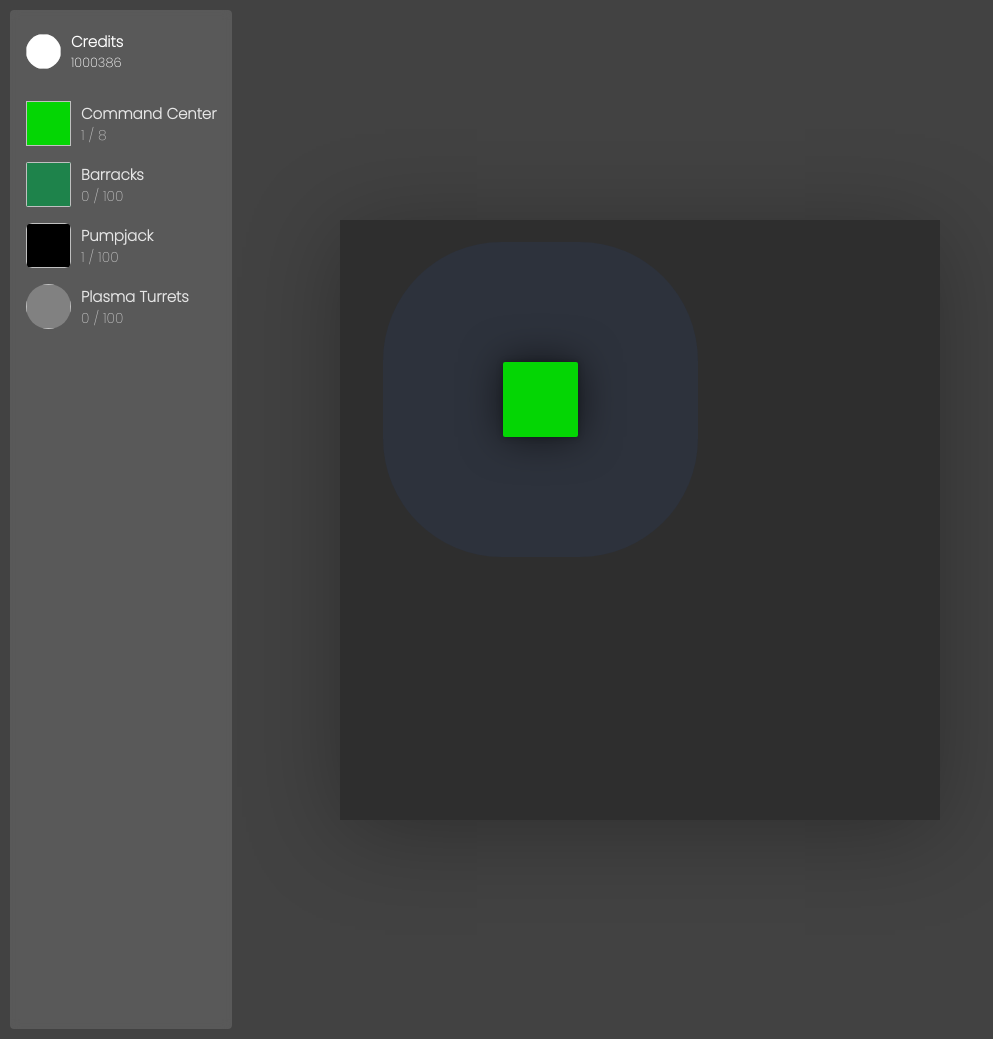
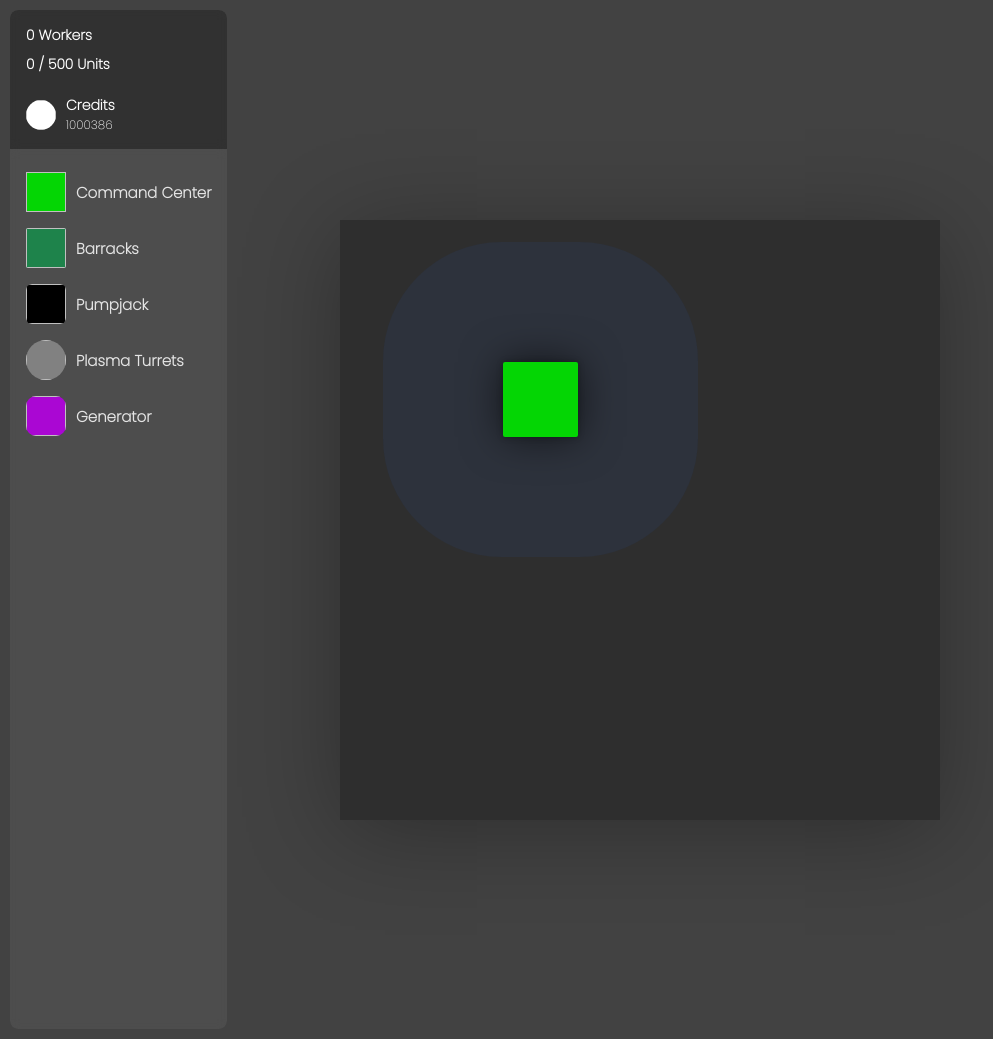
Before and after one commit to CarsonBurke/JS-RTS-Game, a web app: file public/game.html in a window 1280 px wide. Shown: the whole page, without its empty margins (0-993 px from the left). Run offline with its HTML, style and script files only (its server is not run), Linux system fonts and the light colour scheme.

Commit message:
added more units to openStructures

```diff
--- a/public/game.html
+++ b/public/game.html
@@ -9,10 +9,10 @@
 </head>
 
 <!--
-    Teir 1 is thematically green,
-    Teir 2 is themcatically yellow,
-    Teir 3 is thematically blue,
-    Teir 4 is thematically red
+    Tier 1 is thematically green,
+    Tier 2 is themcatically yellow,
+    Tier 3 is thematically blue,
+    Tier 4 is thematically red
 -->
 
 <body oncontextmenu="return false;">
@@ -20,7 +20,12 @@
     <div class="map" id="map"></div>
 
     <div class="sideBar">
-        <label class="displayItem">
+        <div class="sideBarTopper">
+            <div class="unitCountParent">
+                <h3 class="economicUnitCount">0 Workers</h3>
+                <h3 class="totalUnitCount">0 / 500 Units</h3>
+            </div>
+            <div class="displayItem">
                 <img class="displayImg creditImg">
 
                 <div class="displayTagParent">
@@ -28,8 +33,10 @@
                     <p class="displayAmount" id="creditAmount">0</p>
                 </div>
 
-        </label>
-        <label tabindex="0" class="sideBarItem" id="commandCenterTag" onclick="buildMode('commandCenter')">
+            </div>
+        </div>
+        <div class="sideBarContent">
+            <div tabindex="0" class="sideBarItem" id="commandCenterTag" onclick="buildMode('commandCenter')">
 
                 <div class="tooltipParent">
                     <p class="tooltipText">Command centers cost 2500 credits</p>
@@ -39,37 +46,42 @@
 
                 <div class="tagParent">
                     <h3 class="itemTag">Command Center</h3>
-                <p class="itemAmount" id="commandCenterAmount">0</p>
                 </div>
 
-        </label>
-        <label tabindex="0" class="sideBarItem" id="barrackTag" onclick="buildMode('barrack')">
+            </div>
+            <div tabindex="0" class="sideBarItem" id="barrackTag" onclick="buildMode('barrack')">
                 <img alt="" class="itemImg barrackImg">
 
                 <div class="tagParent">
                     <h3 class="itemTag">Barracks</h3>
-                <p class="itemAmount" id="barrackAmount">0</p>
                 </div>
 
-        </label>
-        <label tabindex="0" class="sideBarItem" id="pumpjackTag" onclick="buildMode('pumpjack')">
+            </div>
+            <div tabindex="0" class="sideBarItem" id="pumpjackTag" onclick="buildMode('pumpjack')">
                 <img alt="" class="itemImg pumpjackImg">
 
                 <div class="tagParent">
                     <h3 class="itemTag">Pumpjack</h3>
-                <p class="itemAmount" id="pumpjackAmount">0</p>
                 </div>
 
-        </label>
-        <label tabindex="0" class="sideBarItem" id="plasmaTurretTag" onclick="buildMode('plasmaTurret')">
+            </div>
+            <div tabindex="0" class="sideBarItem" id="plasmaTurretTag" onclick="buildMode('plasmaTurret')">
                 <img alt="" class="itemImg plasmaTurretImg">
 
                 <div class="tagParent">
                     <h3 class="itemTag">Plasma Turrets</h3>
-                <p class="itemAmount" id="plasmaTurretAmount">0</p>
                 </div>
 
-        </label>
+            </div>
+            <div tabindex="0" class="sideBarItem" id="generatorTag" onclick="buildMode('generator')">
+                <img alt="" class="itemImg generatorImg">
+
+                <div class="tagParent">
+                    <h3 class="itemTag">Generator</h3>
+                </div>
+
+            </div>
+        </div>
     </div>
 
     <div class="closeInfoParent" id="closeInfoParent">Press X or click here to exit build mode</div>
--- a/public/materials/script.js
+++ b/public/materials/script.js
@@ -230,24 +230,18 @@ let gameObjects = {
             cost: 9000,
             range: 6,
             openedStructure: {
-                teir2: {
-                    displayName: "Teir 2",
+                tier2: {
+                    displayName: "Tier 2",
                     class: "tier2Tag",
                     cost: 14000,
                 },
-                builder: {
-                    displayName: "Builder",
-                    class: "builderTag",
-                    cost: 200,
-                },
-                basicDriod: {
-                    displayName: "Basic Driod",
-                    class: "basicDriodTag",
+                workerDroid: {
+                    displayName: "Worker Droid",
+                    class: "workerDroidTag",
                     cost: 450,
                 }
             },
             dimensions: 4,
-            amountId: "commandCenterAmount",
             onClickEvent: "placeCommandCenter",
             tag: "commandCenterTag"
         },
@@ -256,26 +250,23 @@ let gameObjects = {
             amountMax: 100,
             cost: 900,
             openedStructure: {
-                teir2: {
-                    displayName: "Teir 2",
-                    class: "",
-
+                tier2: {
+                    displayName: "Tier 2",
+                    class: "tier2Tag",
                     cost: 2400,
                 },
-                builder: {
-                    displayName: "Builder",
-                    class: "",
-
+                workerDroid: {
+                    displayName: "Worker Droid",
+                    class: "workerDroidTag",
                     cost: 200,
                 },
-                basicDriod: {
-                    displayName: "Basic Driod",
-                    class: "",
+                combatDroid: {
+                    displayName: "Combat Droid",
+                    class: "combatDroidTag",
                     cost: 450,
                 }
             },
             dimensions: 3,
-            amountId: "barrackAmount",
             onClickEvent: "placeBarrack",
             tag: "barrackTag"
         },
@@ -284,21 +275,18 @@ let gameObjects = {
             amountMax: 100,
             cost: 400,
             openedStructure: {
-                teir3: {
-                    displayName: "Teir 3",
-                    class: "",
-
+                tier3: {
+                    displayName: "Tier 3",
+                    class: "tier3Tag",
                     cost: 6500,
                 },
-                teir2: {
-                    displayName: "Teir 2",
-                    class: "",
-
+                tier2: {
+                    displayName: "Tier 2",
+                    class: "tier2Tag",
                     cost: 2200,
                 }
             },
             dimensions: 2,
-            amountId: "pumpjackAmount",
             onClickEvent: "placePumpjack",
             tag: "pumpjackTag"
         },
@@ -310,28 +298,45 @@ let gameObjects = {
             openedStructure: {
                 rapid: {
                     displayName: "Rapid Fire",
-                    class: "",
-
+                    class: "rapidFireTag",
                     cost: 1800,
                 },
                 antiAir: {
                     displayName: "Anti Air",
-                    class: "",
-
+                    class: "antiAirTag",
                     cost: 1100,
                 },
                 railgun: {
                     displayName: "Railgun",
-                    class: "",
-
+                    class: "railgunTag",
                     cost: 1500,
                 }
             },
             dimensions: 2,
-            amountId: "plasmaTurretAmount",
             onClickEvent: "placePlasmaTurret",
             tag: "plasmaTurretTag"
         },
+        "generator": {
+            amount: 0,
+            amountMax: 100,
+            cost: 1600,
+            range: 5,
+            openedStructure: {
+                tier2: {
+                    displayName: "Tier 2",
+                    class: "tier2Tag",
+                    cost: 2400,
+                },
+                overdrive: {
+                    displayName: "Overdrive",
+                    class: "overdrive",
+                    cost: 1500,
+                }
+            },
+            dimensions: 2,
+            onClickEvent: "placeGenerator",
+            tag: "generatorTag"
+        }
     },
     terrain: {
         "mountains": {
@@ -343,15 +348,7 @@ let gameObjects = {
 
         },
         resources: {
-            "oi": {
-
-
-            },
-            "fishs": {
-
-
-            },
-            "tree": {
+            "oiWells": {
 
 
             },
@@ -359,6 +356,10 @@ let gameObjects = {
 
 
             },
+            "metalRocks": {
+
+
+            }
         },
     },
 }
@@ -477,8 +478,6 @@ function placeStructure(e, structure) {
 
                         let x = 0
 
-                        if (structure == "commandCenter") {
-
                         let structureData = document.createElement("div")
 
                         structureData.className = "structureDataParent"
@@ -491,8 +490,6 @@ function placeStructure(e, structure) {
 
                             let itemDisplayParent = document.createElement("div")
 
-                                itemDisplayParent.innerText = gameObjects.structures[structure].openedStructure[item].displayName
-
                             itemDisplayParent.className = "structureDataItem"
 
                             itemDisplayParent.classList.add(gameObjects.structures[structure].openedStructure[item].class)
@@ -501,10 +498,20 @@ function placeStructure(e, structure) {
 
                             let itemDisplayImage = document.createElement("img")
 
+                            itemDisplayImage.className = "structureDataImage"
 
-                                let itemDisplayText = document.createElement("img")
+                            itemDisplayParent.appendChild(itemDisplayImage)
+
+
+                            let itemDisplayText = document.createElement("h3")
+
+                            itemDisplayText.innerText = gameObjects.structures[structure].openedStructure[item].displayName
+
+                            itemDisplayText.className = "structureDataText"
+
+                            itemDisplayParent.appendChild(itemDisplayText)
                         }
-                        }
+
 
                         if (structure == "commandCenter" || structure == "plasmaTurret") {
 
@@ -528,8 +535,6 @@ function placeStructure(e, structure) {
                         gameObjects.resources.credits.amount -= gameObjects.structures[structure].cost
 
                         gameObjects.structures[structure].amount += 1
-
-                        document.getElementById(gameObjects.structures[structure].amountId).innerText = gameObjects.structures[structure].amount + " / " + gameObjects.structures[structure].amountMax
 
                         for (let y = gridParent.y; y < gridParent.y + gameObjects.structures[structure].dimensions; y++) {
                             for (x = gridParent.x; x < gridParent.x + gameObjects.structures[structure].dimensions; x++) {
@@ -648,8 +653,5 @@ addText()
 
 function addText() {
 
-    for (let structure of Object.keys(gameObjects.structures)) {
 
-        document.getElementById(gameObjects.structures[structure].amountId).innerText = gameObjects.structures[structure].amount + " / " + gameObjects.structures[structure].amountMax
 }
-}
--- a/public/materials/style.css
+++ b/public/materials/style.css
@@ -116,6 +116,16 @@
             box-shadow: rgba(0, 0, 0, 0.6) 0 0 40px 0;
         }
 
+        .generator {
+            opacity: 1;
+            border-radius: 10px;
+            background: rgb(170, 7, 211);
+            margin: 2.5px;
+            height: 35px;
+            width: 35px;
+            box-shadow: rgba(0, 0, 0, 0.4) 0 0 40px 0;
+        }
+
         .mountains {
             background: rgb(29, 29, 29);
             box-shadow: rgb(29, 29, 29) 0 0 20px 0;
@@ -159,25 +169,120 @@
             color: rgba(255, 255, 255, 0.85);
         }
 
+        .structureDataItem:hover {
+            left: 5px;
+            color: rgba(255, 255, 255, 1);
+        }
+
+        .structureDataImage {
+            width: 45px;
+            height: 45px;
+            object-fit: cover;
+            margin-right: 10px;
+            transition: all 0.2s;
+        }
+
+        .structureDataText {
+            pointer-events: none;
+            font-size: 15px;
+        }
+
+        .tier2Tag .structureDataImage {
+            background: yellow;
+        }
+
+        .workerDroidTag .structureDataImage {
+            background: rgb(9, 12, 201);
+        }
+
+        .combatDroidTag .structureDataImage {
+            background: rgb(173, 33, 8);
+        }
+
+        .structureDataImage {
+            background: rgb(112, 112, 112);
+        }
+
         .sideBar {
             color: white;
             height: calc(100vh - 20px);
             position: fixed;
             pointer-events: none;
-            background: rgba( 255, 255, 255, 0.12);
-            backdrop-filter: blur( 5px);
             margin: 10px;
-            border-radius: 4px;
+            border-radius: 8px;
             transition: all 0.3s;
             opacity: 1;
             pointer-events: all;
             left: 0;
+            overflow-x: hidden;
+            overflow-y: scroll;
+        }
+
+        .sideBar::-webkit-scrollbar {
+            display: none;
+        }
+
+        .sideBarTopper {
+            background: rgba(0, 0, 0, 0.25);
+            backdrop-filter: blur( 5px);
+            display: flex;
+            flex-direction: column;
+            padding: 15px 16px;
+        }
+
+        .sideBarContent {
+            padding: 15px 0;
+            background: rgba(255, 255, 255, 0.06);
+            backdrop-filter: blur( 5px);
+            height: 100vh;
         }
 
         .sideBarHide {
             left: 50px;
             opacity: 0;
             pointer-events: none;
+        }
+
+        .unitCountParent {
+            margin-bottom: 20px;
+        }
+
+        .economicUnitCount {
+            padding-bottom: 8px;
+            margin: 0;
+            font-size: 14px;
+        }
+
+        .totalUnitCount {
+            margin: 0;
+            font-size: 14px;
+        }
+
+        .displayItem {
+            display: flex;
+            align-items: center;
+        }
+
+        .displayImg {
+            width: 30px;
+            height: 30px;
+            margin-right: 10px;
+            border-radius: 100%;
+        }
+
+        .displayTagParent {
+            display: flex;
+            flex-direction: column;
+        }
+
+        .displayTag {
+            margin: 0;
+            font-size: 14px;
+        }
+
+        .displayAmount {
+            margin: 0;
+            font-size: 12px;
         }
 
         .sideBarItem {
@@ -229,8 +334,8 @@
         }
 
         .itemImg {
-            width: 45px;
-            height: 45px;
+            width: 40px;
+            height: 40px;
             object-fit: cover;
             margin-right: 10px;
             transition: all 0.2s;
@@ -259,6 +364,11 @@
             background: rgb(129, 129, 129);
         }
 
+        .generatorImg {
+            border-radius: 10px;
+            background: rgb(170, 7, 211);
+        }
+
         .tagParent {
             display: flex;
             flex-direction: column;
@@ -273,35 +383,6 @@
             font-size: 14px;
             margin: 0;
             opacity: 0.7;
-        }
-
-        .displayItem {
-            display: flex;
-            margin: 20px 0;
-            align-items: center;
-            padding: 0 16px;
-        }
-
-        .displayImg {
-            width: 35px;
-            height: 35px;
-            margin-right: 10px;
-            border-radius: 100%;
-        }
-
-        .displayTagParent {
-            display: flex;
-            flex-direction: column;
-        }
-
-        .displayTag {
-            margin: 0;
-            font-size: 15px;
-        }
-
-        .displayAmount {
-            margin: 0;
-            font-size: 13px;
         }
         /**/
 
```
Lines whose indentation alone changed are shown as unchanged.
